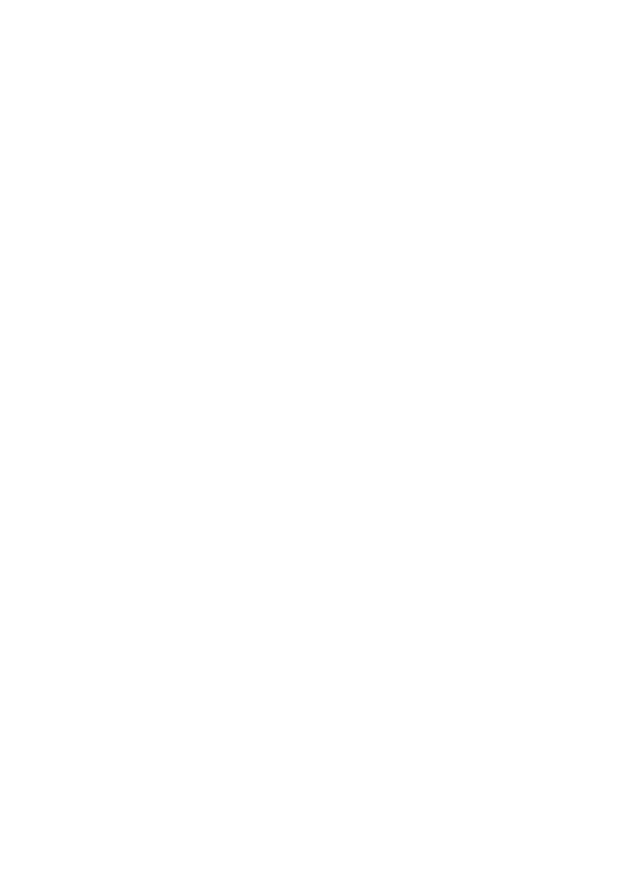
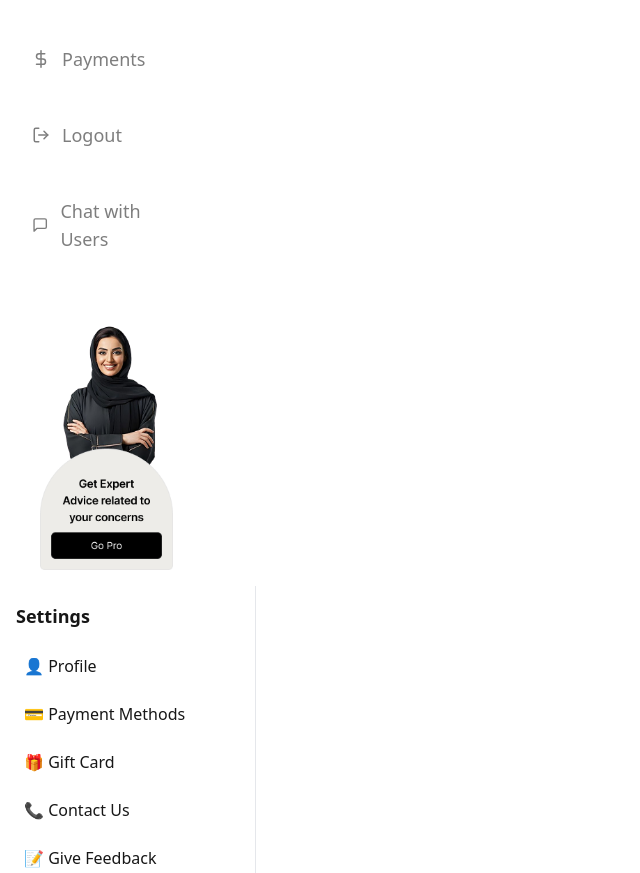
Before and after one commit to Sattam87amd/AMD_Main_Web_Frontend, a Next.js app: page /expertpanel/expertpanelprofile in a window 1280 px wide. Before the commit this address had no page. Shown: the part 427-1300 px from the top of the page, without its empty margins (0-640 px from the left). Before the commit the page ends 800 px from the top, so only its background shows below. Built offline with nearby package versions, Linux system fonts and the light colour scheme.

Commit message:
Still working on  ProfileSidebar & ProfileSection

```diff
--- /dev/null
+++ b/src/app/expertpanel/expertpanelprofile/page.jsx
@@ -0,0 +1,16 @@
+import ProfileSection from '@/components/ExpertPanel/ExpertPanelProfile/ProfileSection'
+import ProfileSidebar from '@/components/ExpertPanel/ProfileSidebar/ProfileSidebar'
+import Sidebar from '@/components/ExpertPanel/SideBar/SideBar'
+import React from 'react'
+
+const page = () => {
+  return (
+    <div>
+        <Sidebar/>
+        <ProfileSidebar/>
+        <ProfileSection/>
+    </div>
+  )
+}
+
+export default page
--- /dev/null
+++ b/src/components/ExpertPanel/ExpertPanelProfile/ProfileSection.jsx
@@ -0,0 +1,42 @@
+'use client';
+
+const ProfileSection = () => {
+    return (
+      <div className="flex-1 p-6">
+        <h2 className="text-2xl font-bold">Profile</h2>
+        <div className="bg-white shadow-md rounded-lg p-6 mt-4">
+          <div className="flex items-center space-x-4">
+            <img src="/profile.jpg" alt="Profile" className="w-16 h-16 rounded-full" />
+            <div>
+              <h3 className="text-lg font-semibold">Ayaan Raje</h3>
+              <p className="text-gray-500">India</p>
+            </div>
+            <button className="ml-auto border px-4 py-1 rounded">Edit ✏️</button>
+          </div>
+
+          <div className="mt-6 space-y-4">
+            <div>
+              <label className="block text-sm font-medium">First Name</label>
+              <input type="text" value="Wajiha" className="w-full border rounded px-3 py-2" />
+            </div>
+            <div>
+              <label className="block text-sm font-medium">Last Name</label>
+              <input type="text" value="Jafri" className="w-full border rounded px-3 py-2" />
+            </div>
+            <div>
+              <label className="block text-sm font-medium">Mobile Number</label>
+              <input type="text" value="+919124245630" className="w-full border rounded px-3 py-2" />
+            </div>
+            <div>
+              <label className="block text-sm font-medium">Email</label>
+              <input type="email" value="wajiha2007@gmail.com" className="w-full border rounded px-3 py-2" />
+            </div>
+          </div>
+
+          <button className="mt-6 w-full bg-black text-white py-2 rounded">Save</button>
+        </div>
+      </div>
+    );
+  };
+
+  export default ProfileSection;
--- /dev/null
+++ b/src/components/ExpertPanel/ProfileSidebar/ProfileSidebar.jsx
@@ -0,0 +1,32 @@
+'use client';
+import Link from 'next/link';
+import { useRouter } from 'next/navigation';
+
+const ProfileSidebar = () => {
+  const router = useRouter();
+
+  const menuItems = [
+    { name: "Profile", href: "/profile", icon: "👤" },
+    { name: "Payment Methods", href: "/profile/payment-methods", icon: "💳" },
+    { name: "Gift Card", href: "/profile/gift-card", icon: "🎁" },
+    { name: "Contact Us", href: "/profile/contact", icon: "📞" },
+    { name: "Give Feedback", href: "/profile/feedback", icon: "📝" },
+    { name: "Sign Out", href: "/logout", icon: "🚪" },
+  ];
+
+  return (
+    <aside className="w-64 bg-white p-4 border-r">
+      <h2 className="text-lg font-semibold mb-4">Settings</h2>
+      <nav className="space-y-2">
+        {menuItems.map((item) => (
+          <Link key={item.name} href={item.href}
+            className={`block p-2 rounded ${router.pathname === item.href ? 'bg-black text-white' : 'hover:bg-gray-200'}`}>
+            {item.icon} {item.name}
+          </Link>
+        ))}
+      </nav>
+    </aside>
+  );
+};
+
+export default ProfileSidebar;
```
